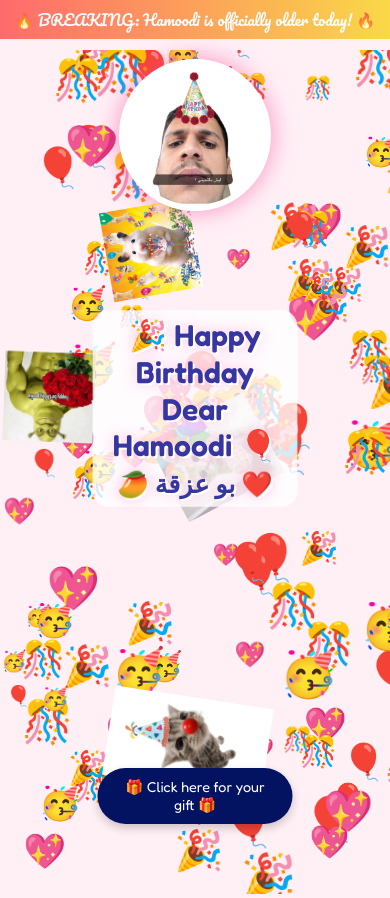
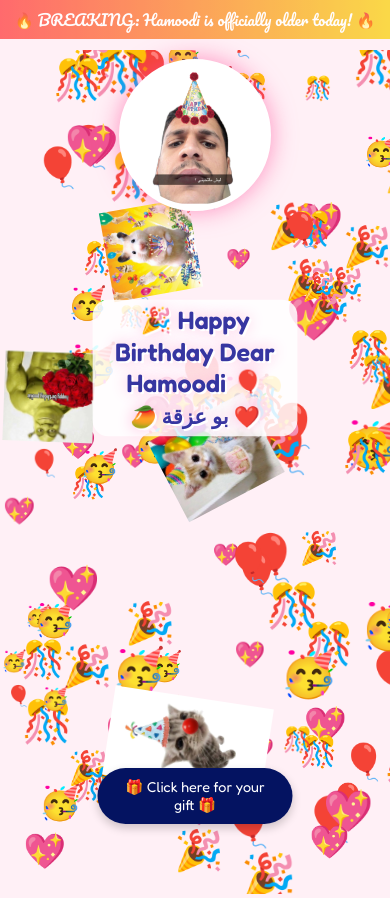
Before and after one commit to alghaleya6/websitee, a plain HTML site: page index.html in a window 390 px wide. Drawn offline with Linux system fonts and the light colour scheme.

Commit message:
Update style.css

```diff
--- a/style.css
+++ b/style.css
@@ -10,7 +10,7 @@ body {
 }
 
 header {
-  font-family: 'Pacifico', cursive; /* Fun handwritten style */
+  font-family: 'Pacifico', cursive;
   font-size: 1.2em;
   text-align: center;
   padding: 10px;
@@ -19,7 +19,6 @@ header {
   box-shadow: 0 2px 8px rgba(0,0,0,0.2);
 }
 
-/* Adjust header on mobile */
 @media (max-width: 600px) {
   header {
     font-size: 1em;
@@ -48,16 +47,17 @@ h1 {
   top: 38%;
   left: 50%;
   transform: translate(-50%, 0);
-  font-size: 2.4em; /* smaller */
+  font-size: 2.1em; /* slightly smaller */
+  line-height: 1.3; /* tighter spacing */
   color: #3636a1;
   text-shadow: 2px 2px #fff, 0 0 15px #ffb3d9;
   text-align: center;
   z-index: 10;
   animation: bounce 2s infinite;
-  padding: 8px 16px;
-  background-color: rgba(255, 255, 255, 0.8);
+  padding: 6px 14px;
+  background-color: rgba(255, 255, 255, 0.85);
   border-radius: 15px;
-  max-width: 90vw;
+  max-width: 85vw;
   box-sizing: border-box;
 }
 
@@ -104,9 +104,10 @@ h1 {
 /* Mobile adjustments */
 @media (max-width: 600px) {
   h1 {
-    font-size: 1.8em;
-    top: 35%;
-    padding: 6px 12px;
+    font-size: 1.5em; /* smaller on phone */
+    top: 34%;
+    padding: 5px 10px;
+    line-height: 1.25;
   }
   .photo {
     width: 140px;
```
